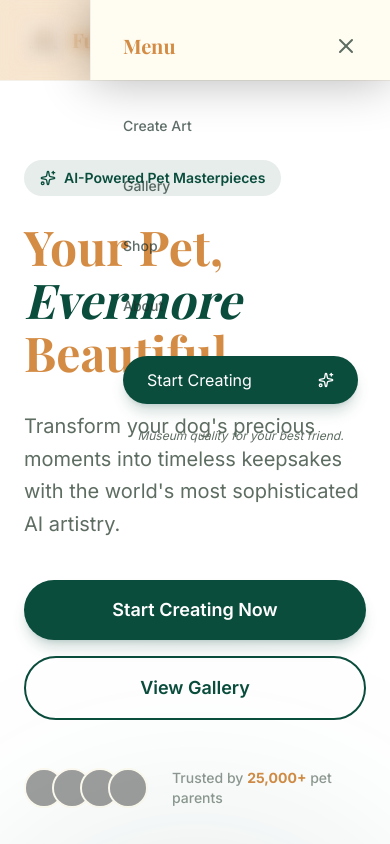
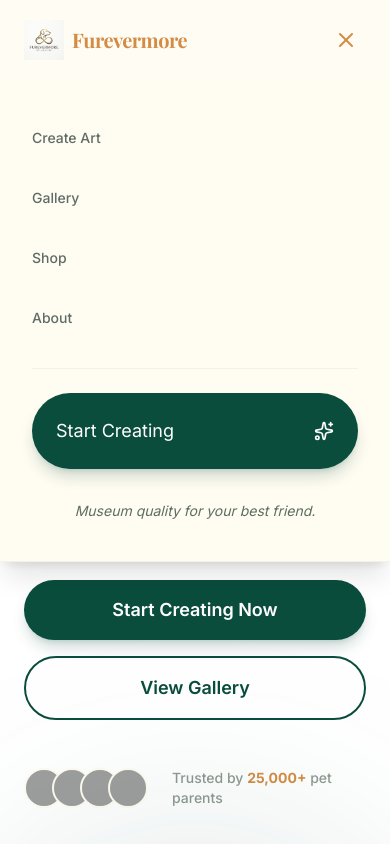
Before and after one commit to dw-wolfpack/forevermore-app, a Next.js app in the folder furevermore_web/: page / in a window 390 px wide. Both pictures are taken after a click on the button "Toggle menu". Shown: the top 844 px of the page. Built offline with nearby package versions, Linux system fonts and the light colour scheme; grey boxes are pictures that could not be loaded; a web font is replaced by a local one.

Commit message:
feat: upgrade mobile menu to premimum push-down dropdown

```diff
--- a/furevermore_web/components/Header.tsx
+++ b/furevermore_web/components/Header.tsx
@@ -87,56 +87,37 @@ export const Header = () => {
         </button>
       </div>
 
-      {/* Mobile Sidebar */}
+      {/* Mobile Dropdown Menu */}
       <AnimatePresence>
         {isMenuOpen && (
-          <>
-            {/* Backdrop */}
           <motion.div
-              initial={{ opacity: 0 }}
-              animate={{ opacity: 1 }}
-              exit={{ opacity: 0 }}
-              onClick={() => setIsMenuOpen(false)}
-              className="fixed inset-0 bg-secondary/20 backdrop-blur-sm z-40 md:hidden"
-            />
-
-            {/* Sidebar */}
-            <motion.div
-              initial={{ x: "100%" }}
-              animate={{ x: 0 }}
-              exit={{ x: "100%" }}
-              transition={{ type: "spring", damping: 25, stiffness: 200 }}
-              className="fixed top-0 right-0 bottom-0 w-full max-w-[300px] bg-brand-bg z-[101] p-8 shadow-[0_0_50px_rgba(0,0,0,0.3)] md:hidden border-l border-brand-text/5"
+            initial={{ height: 0, opacity: 0 }}
+            animate={{ height: "auto", opacity: 1 }}
+            exit={{ height: 0, opacity: 0 }}
+            transition={{ duration: 0.3, ease: "easeInOut" }}
+            className="md:hidden bg-brand-bg border-b border-brand-text/5 overflow-hidden absolute top-20 left-0 right-0 z-40 shadow-xl"
           >
-              <div className="flex flex-col h-full">
-                <div className="flex items-center justify-between mb-12">
-                  <span className="text-xl font-serif font-bold text-secondary">Menu</span>
-                  <button onClick={() => setIsMenuOpen(false)}>
-                    <X className="w-6 h-6 text-brand-muted" />
-                  </button>
-                </div>
-
-                <nav className="flex flex-col gap-6 text-lg">
+            <div className="container mx-auto px-8 py-10 flex flex-col gap-8">
+              <nav className="flex flex-col gap-6 text-xl">
                 <NavLink href="/create" active={pathname.startsWith("/create")}>Create Art</NavLink>
                 <NavLink href="/gallery" active={pathname === "/gallery"}>Gallery</NavLink>
                 <NavLink href="/shop" active={pathname === "/shop"}>Shop</NavLink>
                 <NavLink href="/about" active={pathname === "/about"}>About</NavLink>
               </nav>
 
-                <div className="mt-auto pt-8">
+              <div className="pt-6 border-t border-brand-text/5">
                 <Link href="/create" onClick={() => setIsMenuOpen(false)}>
-                    <Button className="w-full justify-between group">
-                      <span>Start Creating</span>
-                      <Sparkles className="w-4 h-4 group-hover:scale-125 transition-transform" />
+                  <Button className="w-full justify-between group py-6">
+                    <span className="text-lg">Start Creating</span>
+                    <Sparkles className="w-5 h-5 group-hover:scale-125 transition-transform" />
                   </Button>
                 </Link>
-                  <p className="text-xs text-brand-muted text-center mt-6 italic">
+                <p className="text-sm text-brand-muted text-center mt-8 italic">
                   Museum quality for your best friend.
                 </p>
               </div>
             </div>
           </motion.div>
-          </>
         )}
       </AnimatePresence>
     </header>
```
Lines whose indentation alone changed are shown as unchanged.
